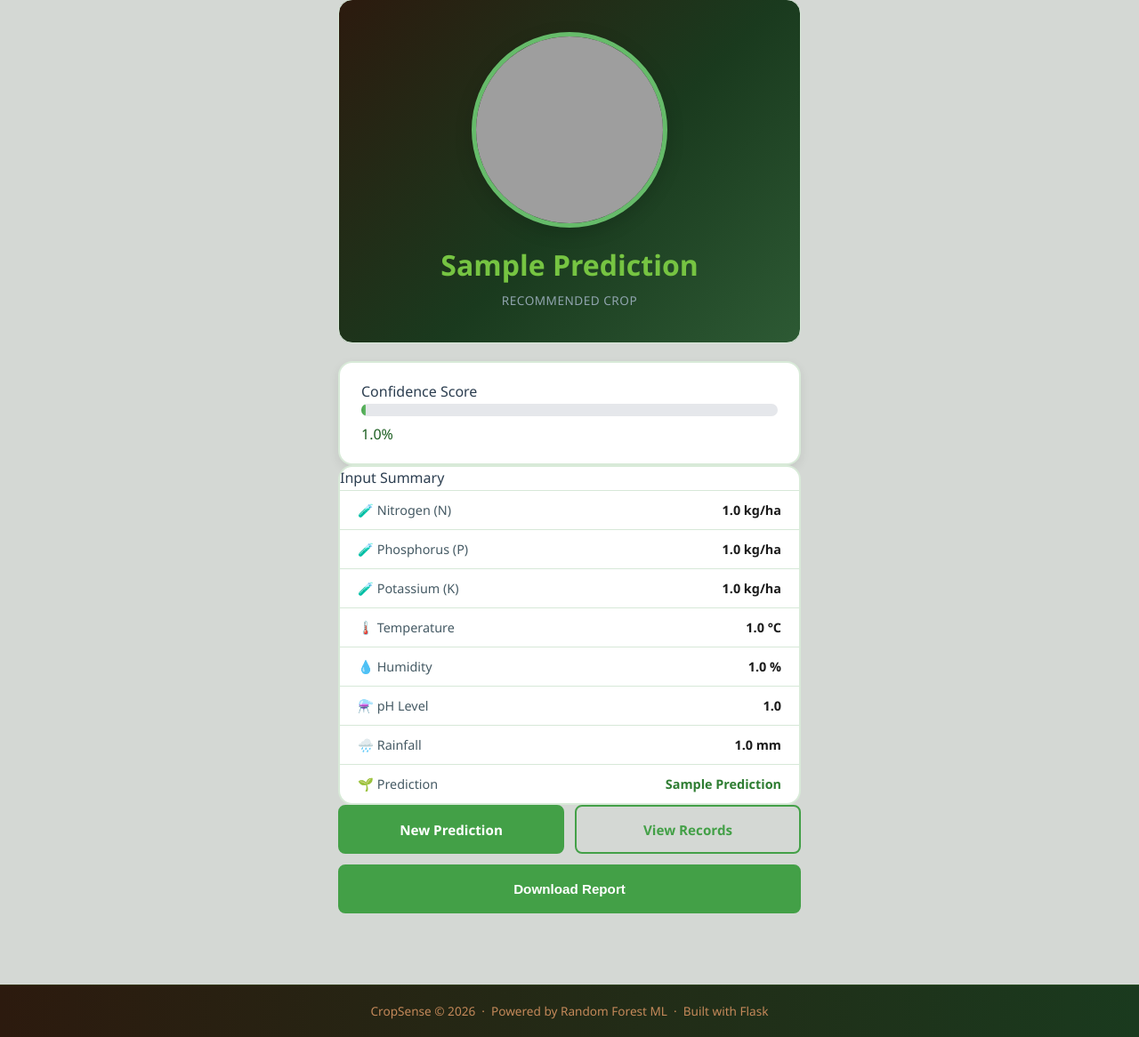
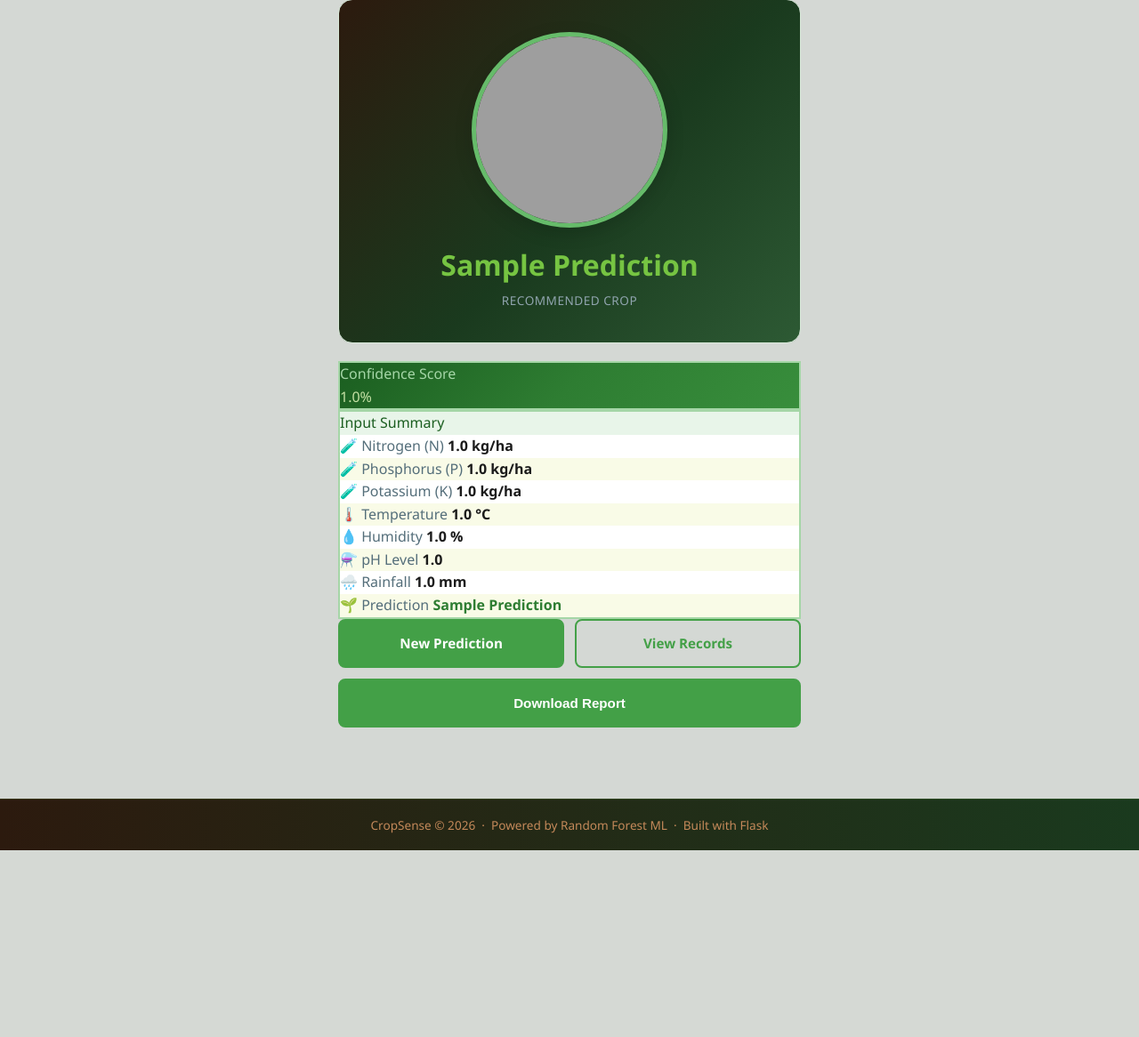
Before and after one commit to rtarun7879-byte/Veltech-Summer-Internship, a Flask app: page /result/1 in a window 1280 px wide. Shown: the part 218-1384 px from the top of the page at 89% size. After the commit the page ends 1174 px from the top, so only its background shows below. Run offline with Flask 3, Linux system fonts and the light colour scheme; the visitor is signed in with stand-in values (Sample User, id 1); tables that the repository leaves empty hold one stand-in row (values such as "Sample post"); parts of the project's set-up code (start-up, migrations or seed data) failed here and were passed over; grey boxes are pictures that could not be loaded.

Commit message:
Update style.css

```diff
--- a/CropSense/static/css/style.css
+++ b/CropSense/static/css/style.css
@@ -461,89 +461,23 @@ body {
 
 /* === CONFIDENCE BAR === */
 .confidence-section {
-    background: #ffffff;
-    border: 2px solid #d8ead8;
-    border-radius: 16px;
-    padding: 20px 24px;
-    box-shadow: 0 4px 12px rgba(0,0,0,0.08);
+    background: linear-gradient(135deg, #1b5e20, #2e7d32, #388e3c);
+    border: 2px solid #a5d6a7;
 }
-    border: 1px solid var(--border);
-    border-radius: var(--radius);
-    padding: 20px 24px;
-    margin-bottom: 16px;
-    box-shadow: var(--shadow-sm);
-}
-
-.conf-label{
-    color:#2e7d32;
-}
-
-.conf-bar-wrap {
-    height: 14px;
-    background: #e5e7eb;
-    border-radius: 99px;
-    overflow: hidden;
-    margin-bottom: 8px;
-}
-
-.conf-bar {
-    height: 100%;
-    width: 0%;
-    background: linear-gradient(90deg, var(--green-mid), var(--green-light));
-    border-radius: 99px;
-    transition: width 0.9s cubic-bezier(0.4,0,0.2,1);
-}
-
-.conf-value{
-    color:#1b5e20;
-}
-
+.conf-bar-wrap { background: rgba(255,255,255,0.2); }
+.conf-bar { background: linear-gradient(90deg, #76c442, #aed581); }
+.conf-label { color: #a5d6a7; }
+.conf-value { color: #c5e1a5; }
 /* === SUMMARY GRID === */
 .summary-grid {
     background: #ffffff;
-    border: 2px solid #d8ead8;
-    border-radius: 16px;
-    overflow: hidden;
+    border: 2px solid #a5d6a7;
 }
-    border: 1px solid var(--border);
-    border-radius: var(--radius);
-    overflow: hidden;
-    margin-bottom: 20px;
-    box-shadow: var(--shadow-sm);
-}
-
-.summary-title {
-    background: var(--green-pale);
-    padding: 10px 20px;
-    font-size: 0.8rem;
-    font-weight: 700;
-    text-transform: uppercase;
-    letter-spacing: 0.5px;
-    color: var(--green-dark);
-}
-
-.summary-row {
-    display: flex;
-    justify-content: space-between;
-    align-items: center;
-    padding: 10px 20px;
-    border-top: 1px solid var(--border);
-    font-size: 0.9rem;
-}
-
-.srow-label{
-    color:#455a64;
-}
-
-.srow-value{
-    color:#1b1b1b;
-    font-weight:600;
-}
-.highlight{
-    color:#2e7d32;
-    font-weight:700;
-}
-.summary-row-result { background: var(--green-tint); }
+.summary-title { background: #e8f5e9; color: #1b5e20; }
+.summary-row:nth-child(odd) { background: #f9fbe7; }
+.srow-label { color: #546e7a; }
+.srow-value { color: #1b1b1b; font-weight: 600; }
+.highlight { color: #2e7d32; font-weight: 800; }.summary-row-result { background: var(--green-tint); }
 
 .result-actions {
     display: flex;
```
